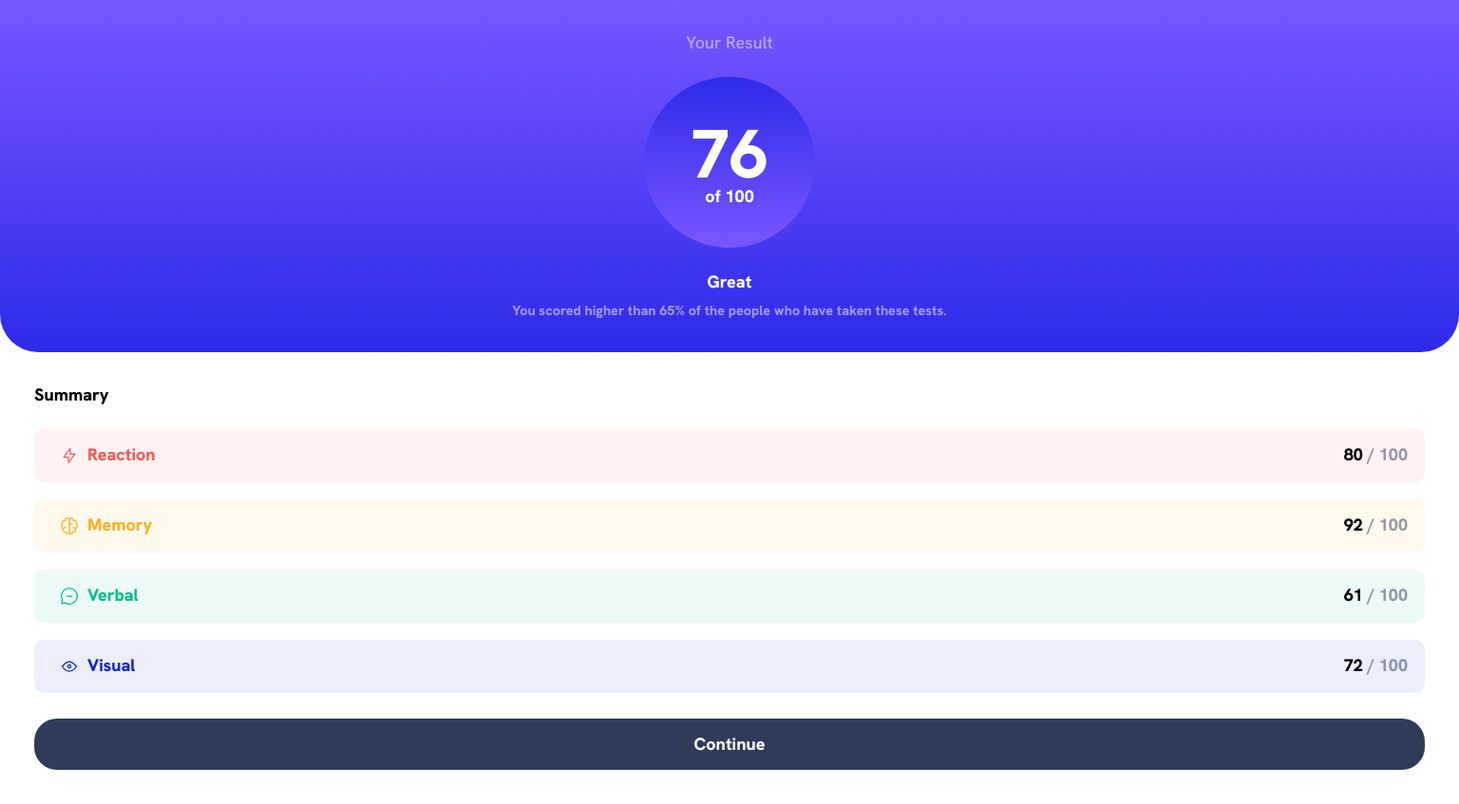
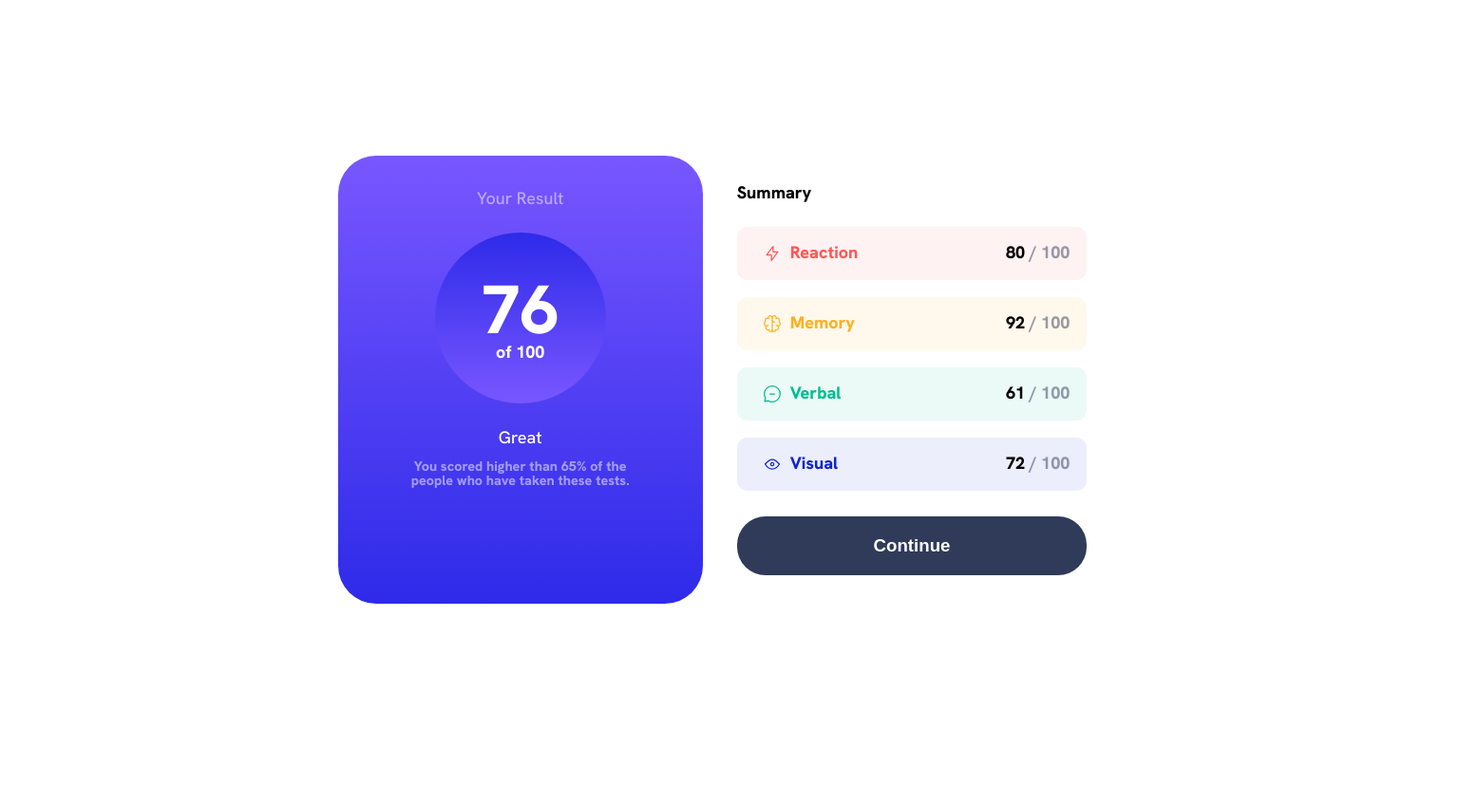
Before and after one commit to wgustavosantos/frontend-desafios, a plain HTML site: page index.html in a window 1536 px wide. Shown: the whole page at 95% size. After the commit the page ends 800 px from the top, so only its background shows below. Drawn offline with Linux system fonts and the light colour scheme.

Commit message:
tela 1365px

```diff
--- a/index.html
+++ b/index.html
@@ -29,13 +29,14 @@
 
   <section class="card">
 
+
       <div class="result">
         <h1 class="result__titulo">Your Result</h1>
         <div class="result__contagem">
           <h2 class="result__numero">76</h2>
           <p class="result__total">of 100</p>
         </div>
-      <p>Great</p>
+        <h3>Great</h3>
         <p class="result__texto">You scored higher than 65% of the people who have taken these tests.</p>
       </div>
       <div class="summary">
@@ -63,9 +64,9 @@
           </div>
         </div>
 
-      <div class="card__continue">
+        <button class="card__continue">
           <p>Continue</p>
-      </div>
+        </button>
 
     </div>
 
--- a/style.css
+++ b/style.css
@@ -107,13 +107,16 @@ p, h2 {
 
 .card__continue {
     background-color: var(--botao-cinza-azul);
-    padding: 1em 0;
+    border: none;
+    padding: 1.5em 0;
     text-align: center;
-    border-radius: 24px;
+    border-radius: 30px;
+    width: 100%;
 }
 
 .card__continue p {
     color: var(--branco);
+    font-size: 1.4em;
 }
 
 .summary__reaction {
@@ -147,3 +150,35 @@ p, h2 {
 .summary__card-visual {
     background-color: var(--card-visual-transparente);
 }
+
+.card__continue:hover {
+    cursor: pointer;
+    background: var(--summary-degrade);
+}
+
+@media screen and (min-width: 1365px){
+    .card {
+        flex-direction: row;
+        justify-content: center;
+        align-items: center;
+    }
+
+    .result {
+        border-radius: 40px;
+        width: 25%;
+        padding: 2em 0;
+    }
+
+    .result > h3 {
+        font-size: 1em;
+    }
+
+    .result__texto {
+        width: 60%;
+    }
+
+    .summary {
+        width: 24vw;
+    }
+
+}
```
Also changed, not shown: data.json (deleted, +0 -22 lines), 1 other file. Lines whose indentation alone changed are shown as unchanged.
